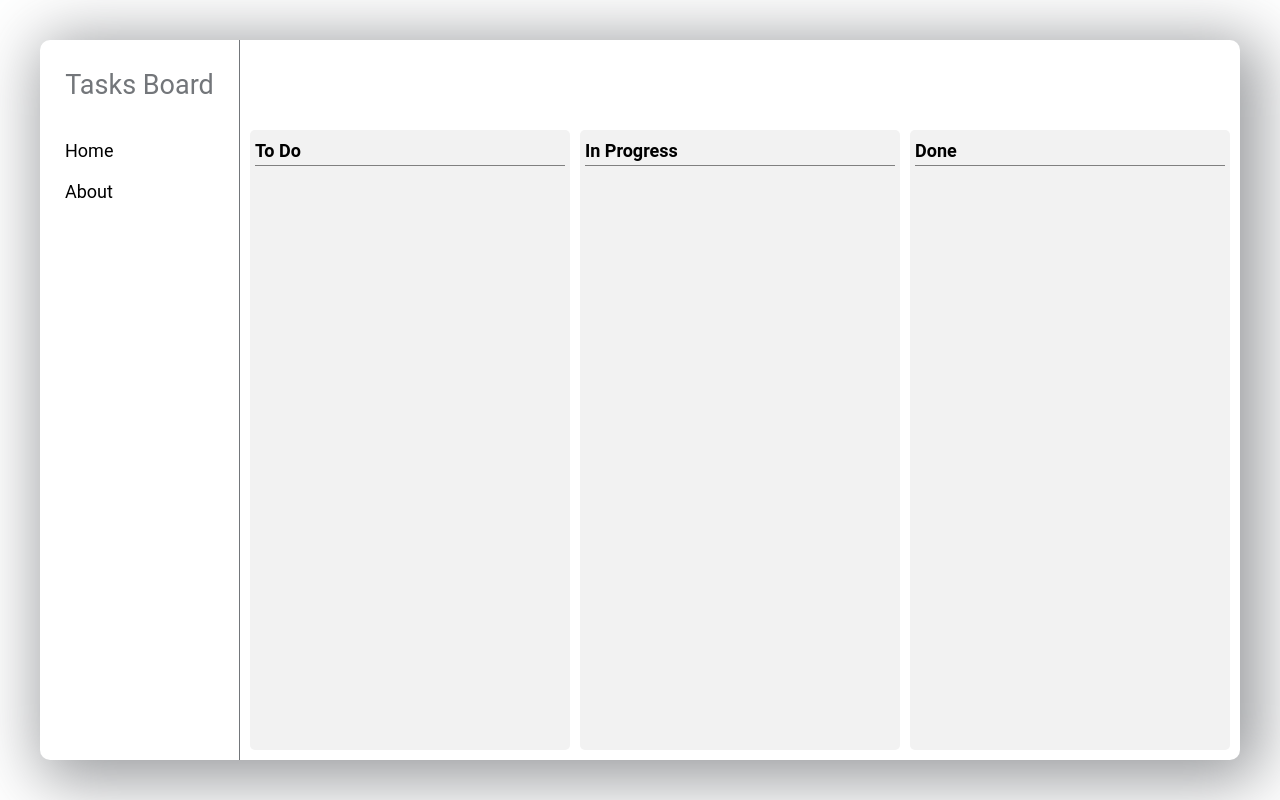
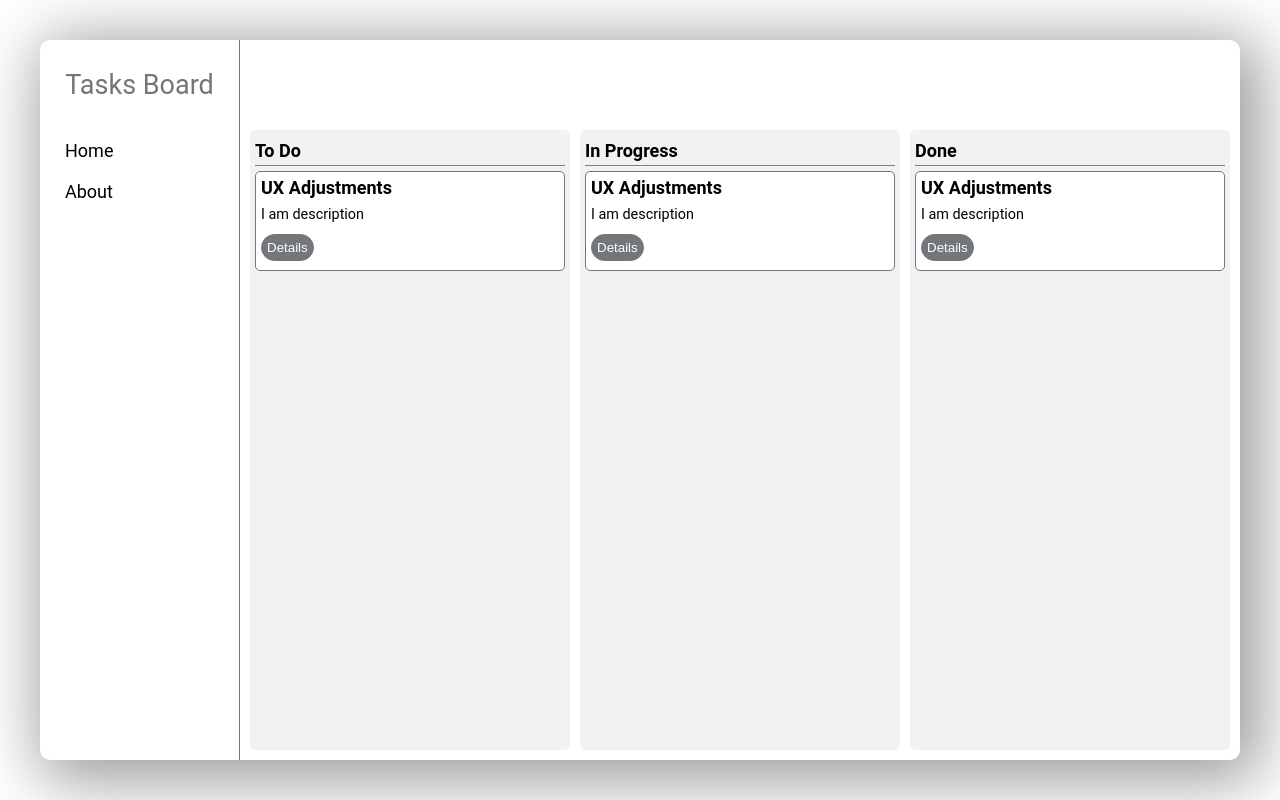
Before and after one commit to mazcka/TasksBoard, an Angular app: page /home in a window 1280 px wide. Built offline with nearby package versions, Linux system fonts and the light colour scheme.

Commit message:
design taskItem

```diff
--- a/src/app/board/task-item/task-item.component.html
+++ b/src/app/board/task-item/task-item.component.html
@@ -0,0 +1,11 @@
+<div class="task-item-layout">
+    <div class="task-header">
+        UX Adjustments
+    </div>
+    <div class="task-desc">
+        I am description
+    </div>
+    <div class="task-footer">
+        <button>Details</button>
+    </div>
+</div>
--- a/src/app/board/task-item/task-item.component.scss
+++ b/src/app/board/task-item/task-item.component.scss
@@ -0,0 +1,46 @@
+:host {
+    width: 100%;
+
+    .task-item-layout {
+        background-color: white;
+        height: 100px;
+        border-radius: 5px;
+        border: 1px solid #73767a;
+
+        display: grid;
+        grid-template-areas: "header" "desc" "footer";
+        padding: 5px;
+    }
+
+    .task-header {
+        grid-area: "header";
+        font-weight: bold;
+    }
+
+    .task-desc {
+        grid-area: "desc";
+        font-size: 0.8em;
+    }
+
+    .task-footer {
+        grid-area: "footer";
+        display: flex;
+        align-items: center;
+
+        button {
+            background-color: #73767a;
+            border: 1px solid #73767a;
+            border-radius: 25px;
+            color: white;
+            padding: 5px;
+            transition-duration: 0.4s;
+            cursor: pointer;
+
+            &:hover {
+                background-color: white;
+                border: 1px solid #73767a;
+                color: #73767a;
+            }
+        }
+    }
+}
```
